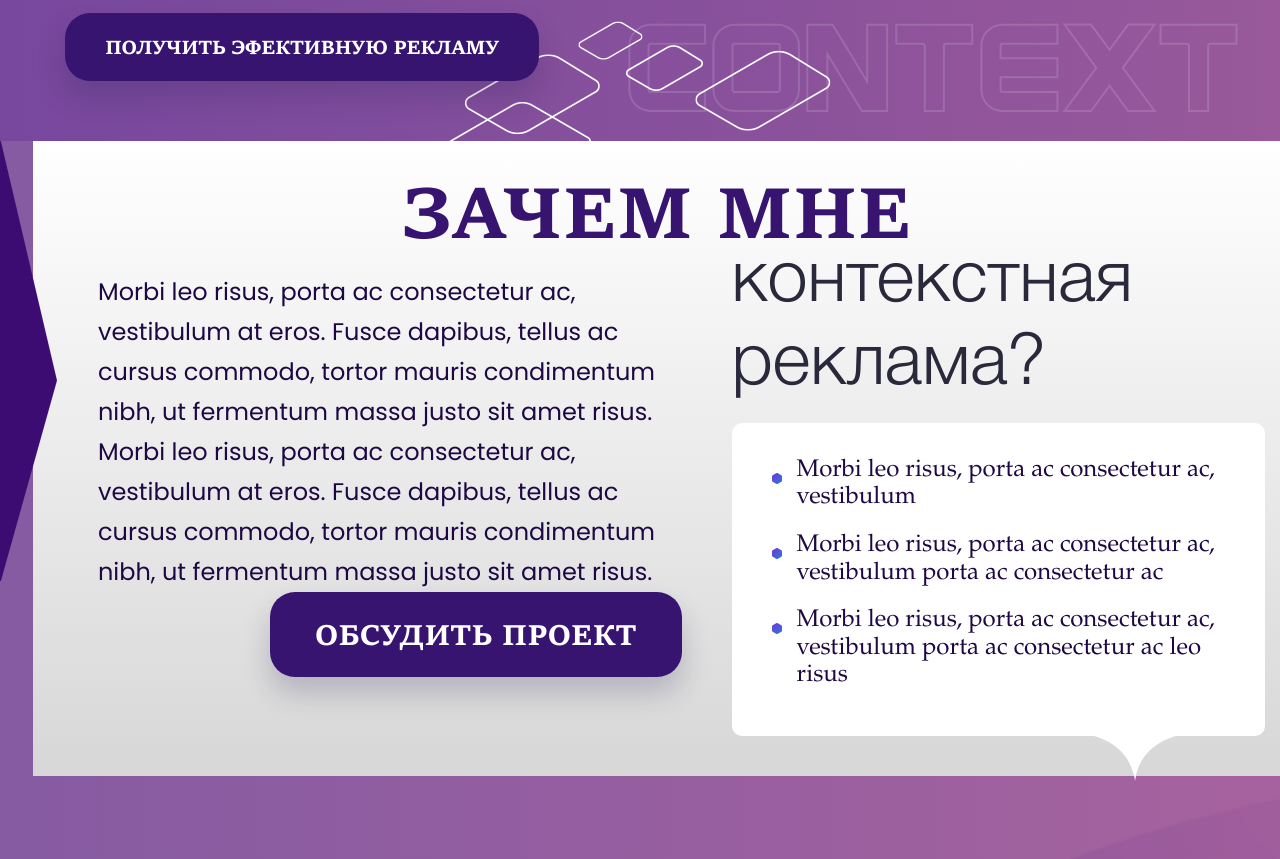
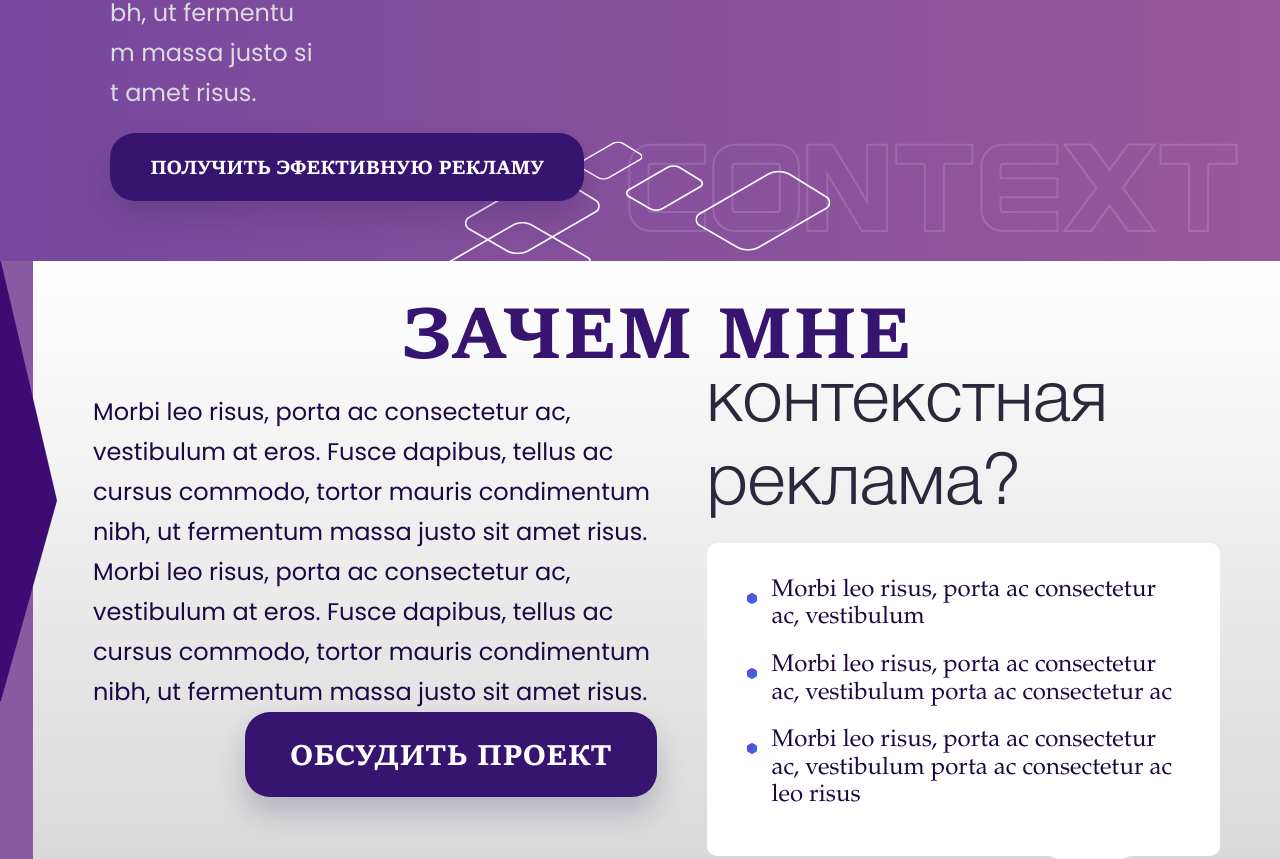
Before and after one commit to n1colashka/starhub, a website: page app/index.html in a window 1280 px wide. Shown: the part 749-1608 px from the top of the page. Drawn offline with nearby package versions, Linux system fonts and the light colour scheme; files that its build step writes are made by us from their sources; files whose address does not match are found by name; a web font is replaced by a local one.

Commit message:
New container setted.

```diff
--- a/app/scss/_global.scss
+++ b/app/scss/_global.scss
@@ -43,9 +43,7 @@ p {
 }
 
 .container {
-    padding: 0 15px;
-    max-width: 1770px;
-    margin: 0 auto;
+    padding: 0 60px;
 }
 
 .btn {
--- a/app/scss/_lead.scss
+++ b/app/scss/_lead.scss
@@ -31,7 +31,6 @@
     &__inner {
         display: flex;
         justify-content: space-between;
-        padding-left: 50px;
     }
 
     &__text {
```
Also changed, not shown: dist/css/style.css.
